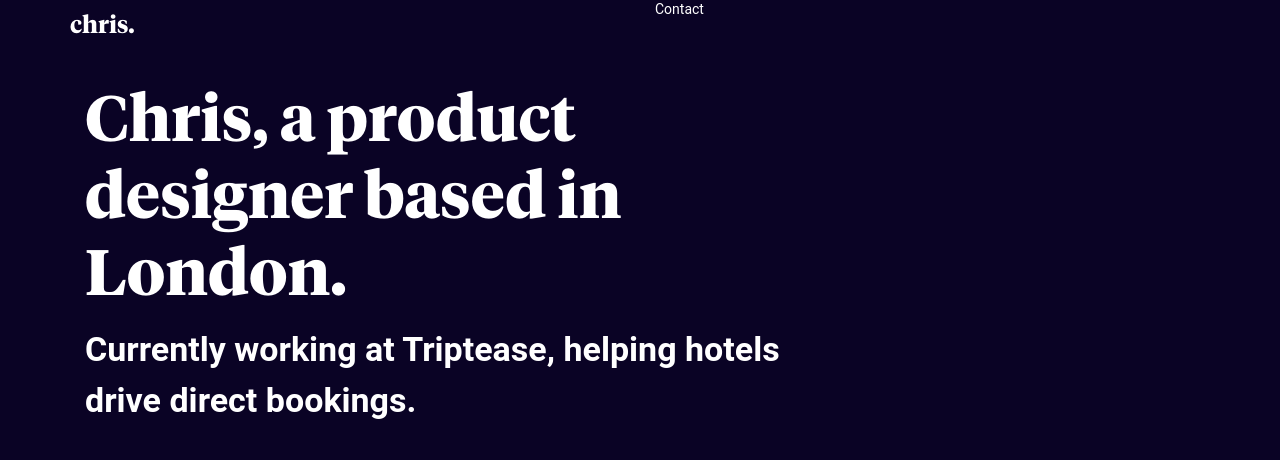
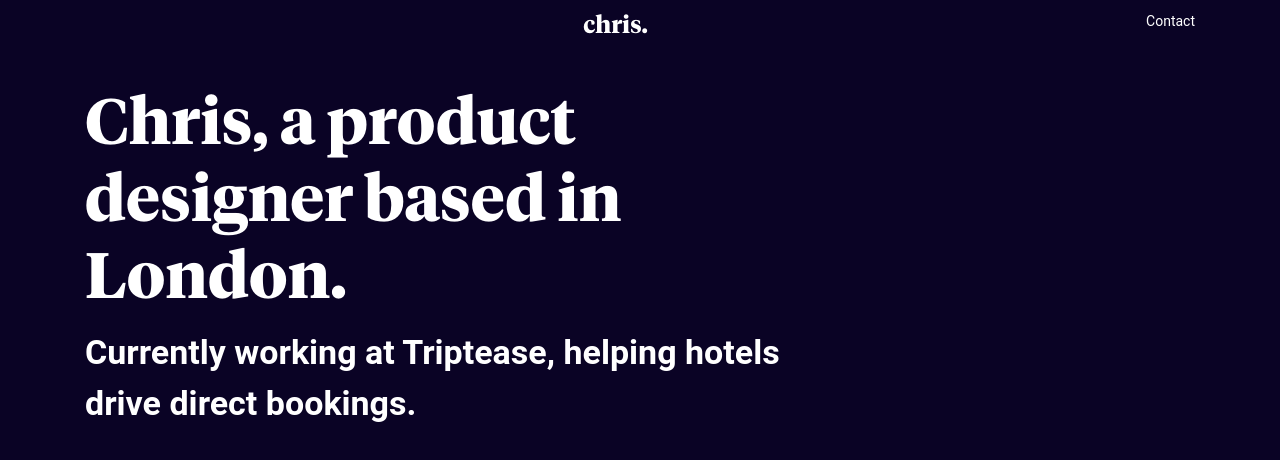
Before and after one commit to chrismhs/Portfolio, a React (Create React App) app: page / in a window 1280 px wide. Shown: the top 460 px of the page. Built offline with nearby package versions, Linux system fonts and the light colour scheme; a web font is replaced by a local one.

Commit message:
Switched into a component framework

```diff
--- a/public/index.html
+++ b/public/index.html
@@ -24,7 +24,7 @@
     -->
     <!-- Latest compiled and minified CSS -->
     <link href="https://stackpath.bootstrapcdn.com/bootstrap/4.2.1/css/bootstrap.min.css" rel="stylesheet">
-    <title>React App</title>
+    <title>Chris Hastings-Spital Portfolio</title>
   </head>
   <body>
     <noscript>You need to enable JavaScript to run this app.</noscript>
--- a/src/App.css
+++ b/src/App.css
@@ -40,23 +40,9 @@ h2 {
   font-size: 20px;
 }
 
-.App {
-  -webkit-font-smoothing: antialiased;
-  -moz-osx-font-smoothing: grayscale;
-  text-rendering: optimizeLegibility;
-}
-
 .App-logo {
   animation: App-logo-spin infinite 20s linear;
   height: 40vmin;
-}
-
-.App-header {
-  background-color: #0A0325;
-  min-height: 100vh;
-  font-size: calc(10px + 2vmin);
-  color: white;
-  line-height: 1.4;
 }
 
 .App-link {
@@ -75,6 +61,9 @@ h2 {
   padding: 12px 0 4px 0;
     }
 
+#contact {
+  float: right;
+}
 
 @keyframes App-logo-spin {
   from {
--- a/src/App.js
+++ b/src/App.js
@@ -1,6 +1,7 @@
 import React, { Component } from 'react';
-import logo from './logo.svg';
 import './App.css';
+
+import Biography from './Components/Bio'
 
 class App extends Component {
   render() {
@@ -9,21 +10,12 @@ class App extends Component {
         <header className="App-header">
           <div className="nav">
             <div className="container">
-              <div className="row">
-                <div class="col-md-6 col-md-offset-4" id="logo">chris.</div>
-                <div className="col-md-2"> <p>Contact</p> </div>
+              <div id="logo">chris.
+                <div id="contact"> <p>Contact</p> </div>
               </div>
             </div>
           </div>
-          <div className="container">
-            <div className="row">
-              <div className="col-md-10 col-lg-8">
-                <h1>Chris, a product designer based in London.</h1>
-                <h2>Currently working at Triptease, helping hotels drive direct bookings.</h2>
-              </div>
-            </div>
-
-          </div>
+          <Biography />
         </header>
       </div>
     );
--- /dev/null
+++ b/src/Components/Bio/index.js
@@ -0,0 +1,19 @@
+import React, { Component } from 'react';
+
+
+class Biography extends Component {
+  render() {
+    return (
+      <div className="container">
+        <div className="row">
+          <div className="col-md-10 col-lg-8">
+            <h1>Chris, a product designer based in London.</h1>
+            <h2>Currently working at Triptease, helping hotels drive direct bookings.</h2>
+          </div>
+        </div>
+      </div>
+    );
+  }
+}
+
+export default Biography;
--- a/src/index.css
+++ b/src/index.css
@@ -6,6 +6,11 @@ body {
     sans-serif;
   -webkit-font-smoothing: antialiased;
   -moz-osx-font-smoothing: grayscale;
+  background-color: #0A0325;
+  min-height: 100vh;
+  font-size: calc(10px + 2vmin);
+  color: white;
+  line-height: 1.4;
 }
 
 code {
```
Also changed, not shown: src/Components/Burger-nav/index.js (added).
